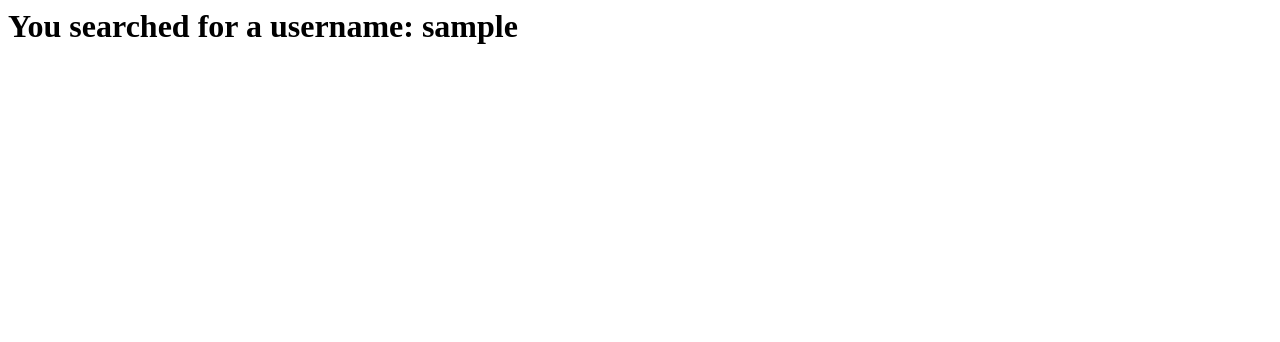
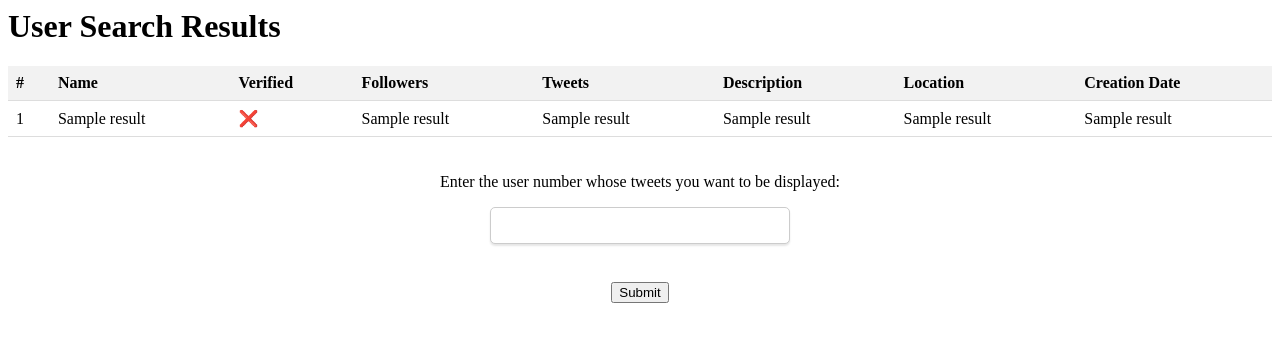
Before and after one commit to RohitMacherla3/twitter-database-management-search-engine, a Flask app: template templates/username.html in a window 1280 px wide. Shown: the top 342 px of the page. Run offline with Flask 3, Linux system fonts and the light colour scheme; the template is opened without the code that fills it: most values are stand-ins (such as "Sample title", 1, 10 or a date in 2020).

Commit message:
User search implemented on App (Anirudh Gaur)

```diff
--- a/app.py
+++ b/app.py
@@ -1,5 +1,159 @@
+# Import Libraries
 from flask import Flask, redirect, url_for, render_template, request
+import pymongo
+import json
+import time
+from datetime import datetime
+import mysql.connector as cnx
+import pickle
 
+
+# connect to mysql server
+mydb = cnx.connect(
+  host="localhost",
+  user="root",
+  password="Anirudh13",
+  database="mydatabase"
+)
+
+mycursor = mydb.cursor(buffered=True)
+
+#connect to mongodb
+client = pymongo.MongoClient("mongodb://localhost:27017/")
+db = client["Tweets_DB"]
+tweets_collec = db["Tweets_data"]
+
+
+class Cache:
+    def __init__(self, max_size=1000, evict_strategy='least_accessed', checkpoint_interval=3600, ttl=None):
+        self.max_size = max_size
+        self.evict_strategy = evict_strategy
+        self.checkpoint_interval = checkpoint_interval
+        self.ttl = ttl
+        self.cache = {}
+        self.access_count = {}
+        self.last_checkpoint = time.time()
+
+    def load_from_checkpoint(self, checkpoint_file):
+        with open(checkpoint_file, 'rb') as f:
+            self.cache, self.access_count = pickle.load(f)
+
+    def save_to_checkpoint(self, checkpoint_file):
+        with open(checkpoint_file, 'wb') as f:
+            pickle.dump((self.cache, self.access_count), f)
+
+    def get(self, key):
+
+        if key[0].isdigit() or key.startswith('#'):
+            if key not in self.cache:
+                return None
+            similar_keys = [key]
+
+        else:
+            similar_keys = []
+            for k in self.cache:
+                if key in k:
+                    similar_keys.append(k)
+
+            if len(similar_keys) == 0:
+                return None
+
+        if self.ttl is not None and (time.time() - self.cache[key]['timestamp']) > self.ttl:
+            del self.cache[key]
+            del self.access_count[key]
+            return None
+
+        for i in similar_keys:
+            self.access_count[i] += 1
+
+            if self.evict_strategy == 'least_accessed':
+                least_accessed_key = min(self.access_count, key=self.access_count.get)
+                if len(self.cache) > self.max_size and key != least_accessed_key:
+                    del self.cache[least_accessed_key]
+                    del self.access_count[least_accessed_key]
+
+        return [self.cache[k]['value'] for k in similar_keys]
+
+    def put(self, key, value):
+        if not key.startswith('#'):
+            key = key.lower()
+        self.cache[key] = {'value': value, 'timestamp': time.time()}
+        self.access_count[key] = 0
+        if len(self.cache) > self.max_size:
+            if self.evict_strategy == 'least_accessed':
+                least_accessed_key = min(self.access_count, key=self.access_count.get)
+                del self.cache[least_accessed_key]
+                del self.access_count[least_accessed_key]
+            elif self.evict_strategy == 'oldest':
+                oldest_key = min(self.cache, key=lambda k: self.cache[k]['timestamp'])
+                del self.cache[oldest_key]
+                del self.access_count[oldest_key]
+        if (time.time() - self.last_checkpoint) > self.checkpoint_interval:
+            self.save_to_checkpoint('cache.checkpoint')
+            self.last_checkpoint = time.time()
+
+    def print_cache(self):
+        print('Cache:')
+        for key, value in self.cache.items():
+            print(f"{key}: {value['value']}")
+        used_space = len(self.cache)
+        remaining_space = self.max_size - used_space
+        print(f"Cache size: {used_space}")
+        print(f"Remaining space: {remaining_space}")
+
+
+cache = Cache()
+
+# check if the search term starts with '@'
+def UserSearch(search_term):
+
+    if search_term.startswith('@'):
+    # remove the '@' symbol from the search term
+        search_term = search_term[1:]
+
+        if cache.get(search_term):
+            results = cache.get(search_term)
+
+        else:
+            # execute the query to search for user details based on username
+            query = """
+                SELECT * FROM users
+                WHERE name LIKE %s
+                ORDER BY followers_count DESC, tweets_count DESC, verified DESC
+                LIMIT 5
+                """
+            mycursor.execute(query, ('%' + search_term + '%',))
+            results = mycursor.fetchall()
+            for i in range(0,len(results)):
+                cache.put(results[i][1], results[i])
+
+        return results
+
+
+def get_user_tweets(user_id):
+
+    if cache.get(user_id):
+        tweet_details = cache.get(user_id)
+
+    else:
+
+        user_tweets = list(tweets_collec.find({'User_Id': user_id}).sort([('created_at', -1)]).limit(3))
+        tweet_details = []
+
+        for tweet in user_tweets:
+            tweet_details.append({
+                'created_at': tweet['created_at'],
+                'text': tweet['Text'],
+                'hashtags': tweet['Hashtag'],
+                'retweet_count': tweet['Retweet_Count'],
+                'likes_count': tweet['Likes_Count']
+            })
+
+        cache.put(user_id, tweet_details)
+    return tweet_details
+
+
+tweets_cache={}
 app= Flask(__name__)
 
 @app.route('/')
@@ -9,15 +163,25 @@ def welcome():
 @app.route('/submit', methods=['GET', 'POST'])
 def index():
     if request.method == 'POST':
-        input_text = request.form['input-field']
-        if input_text.startswith('@'):
-            return redirect(url_for('username', username=input_text))
-        elif input_text.startswith('#'):
-            return redirect(url_for('hashtag', hashtag=input_text))
+        global results
+        search_term= request.form['input-field']
+        results=UserSearch(search_term)
+        for result in results[:5]:
+            user_id = result[0]
+            tweets_cache[user_id] = get_user_tweets(user_id)
+        return render_template('username.html', username=search_term, userinfo=results[:5])
+
+@app.route('/submit2', methods=['GET', 'POST'])
+def user_result():
+    if request.method == 'POST':
+        user_choice= int(request.form['input-field'])
+        user_id = results[user_choice-1][0]
+        if user_id in tweets_cache:
+            tweet=tweets_cache[user_id]
         else:
-            # do something else if not username or hashtag
-            pass
-    return render_template('index.html')
+            tweet=['1','2','3']
+        user_id=results[user_choice-1][1]
+        return render_template('username_tweets.html',username=user_id,tweets=tweet)
 
 @app.route('/username/<username>')
 def username(username):
--- a/templates/username.html
+++ b/templates/username.html
@@ -1,10 +1,88 @@
 <html>
 <head>
-  <title>Twitter Search Results</title>
-  <style>
-  </style>
+	<title>User Search Results</title>
+	<style>
+		table {
+			border-collapse: collapse;
+			width: 100%;
+		}
+		th, td {
+			padding: 8px;
+			text-align: left;
+			border-bottom: 1px solid #ddd;
+		}
+		th {
+			background-color: #f2f2f2;
+		}
+		td.description {
+			max-width: 370px;
+			word-wrap: break-word;
+		}
+
+    form {
+          display: flex;
+          flex-direction: column;
+          align-items: center;
+          margin-top: 20px;
+        }
+
+      input[type="text"] {
+          width: 300px;
+          padding: 10px;
+          margin-bottom: 20px;
+          border: 1px solid #ccc;
+          border-radius: 5px;
+          box-shadow: 0 2px 2px rgba(0, 0, 0, 0.1);
+        }
+
+        input[type="submit2"] {
+          background-color: #4CAF50;
+          color: white;
+          padding: 10px 20px;
+          border: none;
+          border-radius: 5px;
+          cursor: pointer;
+        }
+
+        input[type="submit2"]:hover {
+          background-color: #3e8e41;
+        }
+	</style>
 </head>
 <body>
-  <h1>You searched for a username: {{ username }}</h1>
+	<h1>User Search Results</h1>
+	<table>
+		<thead>
+			<tr>
+				<th>#</th>
+				<th>Name</th>
+				<th>Verified</th>
+				<th>Followers</th>
+				<th>Tweets</th>
+				<th>Description</th>
+				<th>Location</th>
+				<th>Creation Date</th>
+			</tr>
+		</thead>
+		<tbody>
+			{% for result in userinfo %}
+				<tr>
+					<td>{{ loop.index }}</td>
+					<td>{{ result[1] }}</td>
+					<td>{% if result[3] == 1 %}✅{% else %}❌{% endif %}</td>
+					<td>{{ result[4] }}</td>
+					<td>{{ result[8] }}</td>
+					<td class="description">{{ result[9] }}</td>
+					<td>{{ result[7] }}</td>
+					<td>{{ result[6] }}</td>
+				</tr>
+			{% endfor %}
+		</tbody>
+	</table>
+  <form action="/submit2" method="post">
+    <p><label for="input-field">Enter the user number whose tweets you want to be displayed:</label><br></p>
+    <input type="text" id="input-field" name="input-field"><br>
+    <input type="submit" value="Submit">
+  </form>
 </body>
 </html>
```
Also changed, not shown: templates/username_tweets.html (added, +59 -0 lines).
